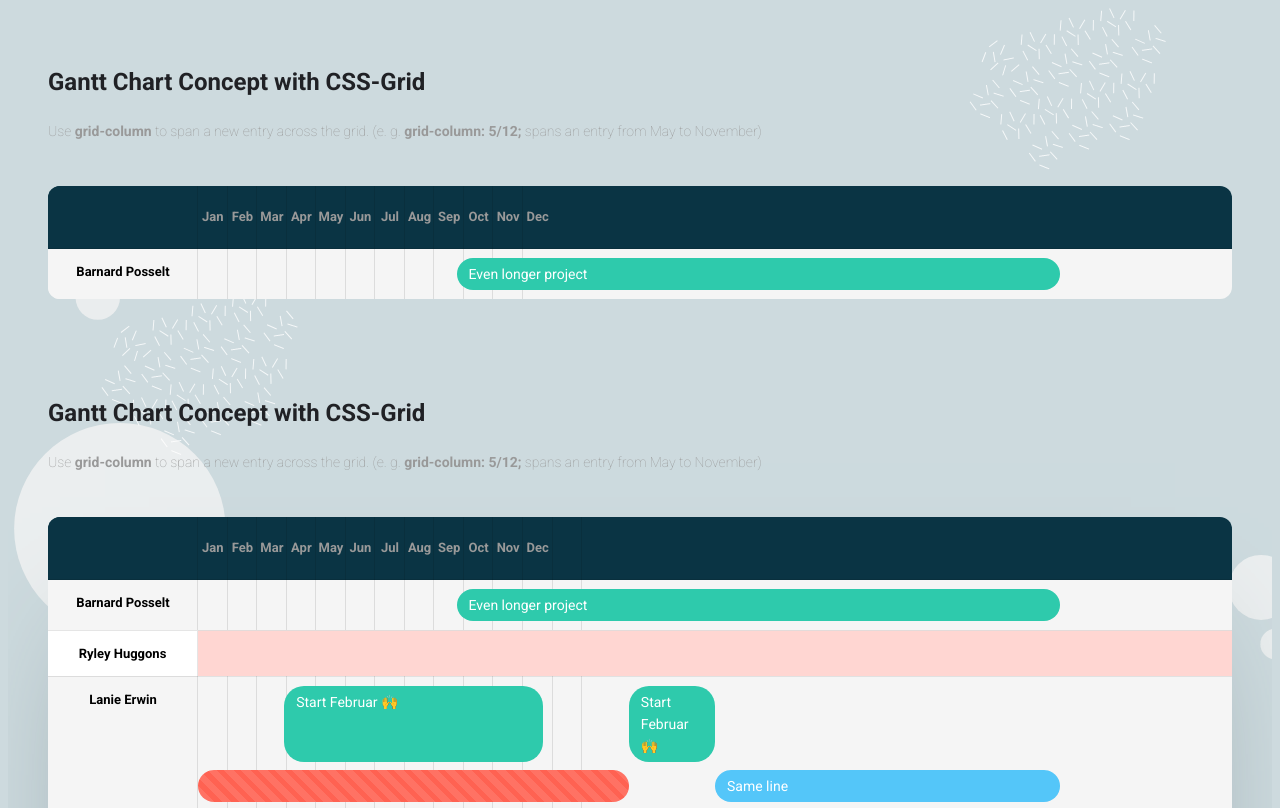
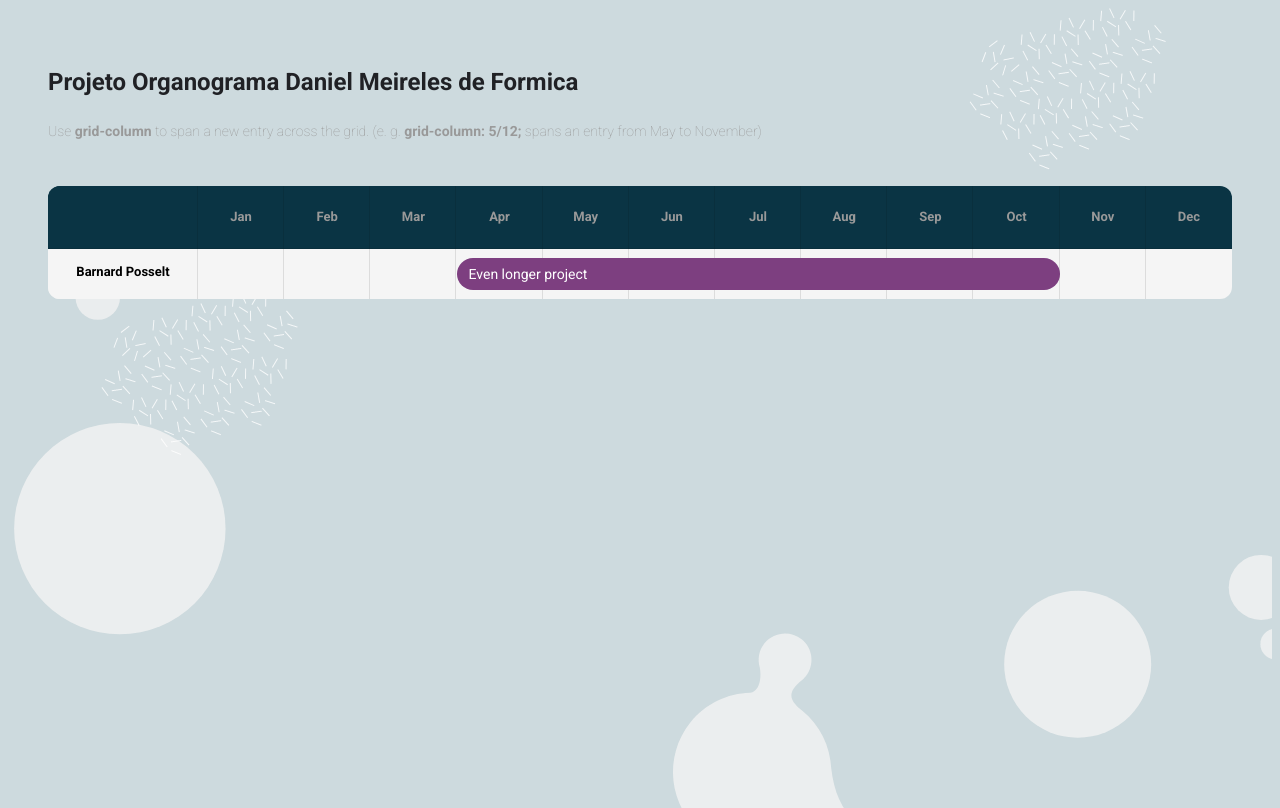
Before and after one commit to vrichtmann/DanilawPlanilha, a plain HTML site: page index.html in a window 1280 px wide. Drawn offline with nearby package versions, Linux system fonts and the light colour scheme.

Commit message:
Get Test Json Info

```diff
--- a/board/boardContent.js
+++ b/board/boardContent.js
@@ -1,15 +1,17 @@
 
 var BoardContent = function(){
+
+    var testeJson = [{name:"Barnard Posselt", initTime: "4", finalTime: "11", color:"#7d3f80"}];
 
     this.createBoardContent = function(){
         var boardContentTXT = "";
 
         boardContentTXT += "<div class='gantt__row'>";
         boardContentTXT += "       <div class='gantt__row-first'>"
-        boardContentTXT += "         Barnard Posselt"
+        boardContentTXT += testeJson[0]["name"];
         boardContentTXT += "        </div>"
         boardContentTXT += "      <ul class='gantt__row-bars'>"
-        boardContentTXT += "          <li style='grid-column: 4/11; background-color: #2ecaac;'>Even longer project</li>"
+        boardContentTXT += "          <li style='grid-column: " + testeJson[0]["initTime"] +"/" + testeJson[0]["finalTime"] + "; background-color: " + testeJson[0]["color"] + ";'>Even longer project</li>"
         boardContentTXT += "      </ul>"
         boardContentTXT += "    </div>"
 
--- a/board/boardTitle.js
+++ b/board/boardTitle.js
@@ -5,7 +5,7 @@ var BoardTitle = function(){
     this.createHeaderTitle = function(){
         var boardHeadertitle = "";
         boardHeadertitle += "<div class='header'>";
-        boardHeadertitle += "   <h2>Gantt Chart Concept with CSS-Grid</h2>";
+        boardHeadertitle += "   <h2>Projeto Organograma Daniel Meireles de Formica</h2>";
         boardHeadertitle += "   <p>Use <strong>grid-column</strong> to span a new entry across the grid. (e. g. <strong>grid-column: 5/12;</strong> spans an entry from May to November)</p>"
         boardHeadertitle += " </div>"
 
--- a/css/planilha.css
+++ b/css/planilha.css
@@ -64,7 +64,7 @@ html {
   height: 100%;
   width: 100%;
   background-color: transparent;
-  grid-template-columns: 150px repeat(35, 1fr);
+  grid-template-columns: 150px repeat(12, 1fr);
 }
 .gantt__row--lines span {
   display: block;
@@ -85,7 +85,7 @@ html {
   color: #fff;
   background-color: #0a3444 !important;
   border-bottom: 1px solid rgba(0, 0, 0, 0.1);
-  grid-template-columns: 150px repeat(35, 1fr);
+  grid-template-columns: 150px repeat(12, 1fr);
 }
 .gantt__row--months .gantt__row-first {
   border-top: 0 !important;
```
Also changed, not shown: index.html (+2 -1 lines).
